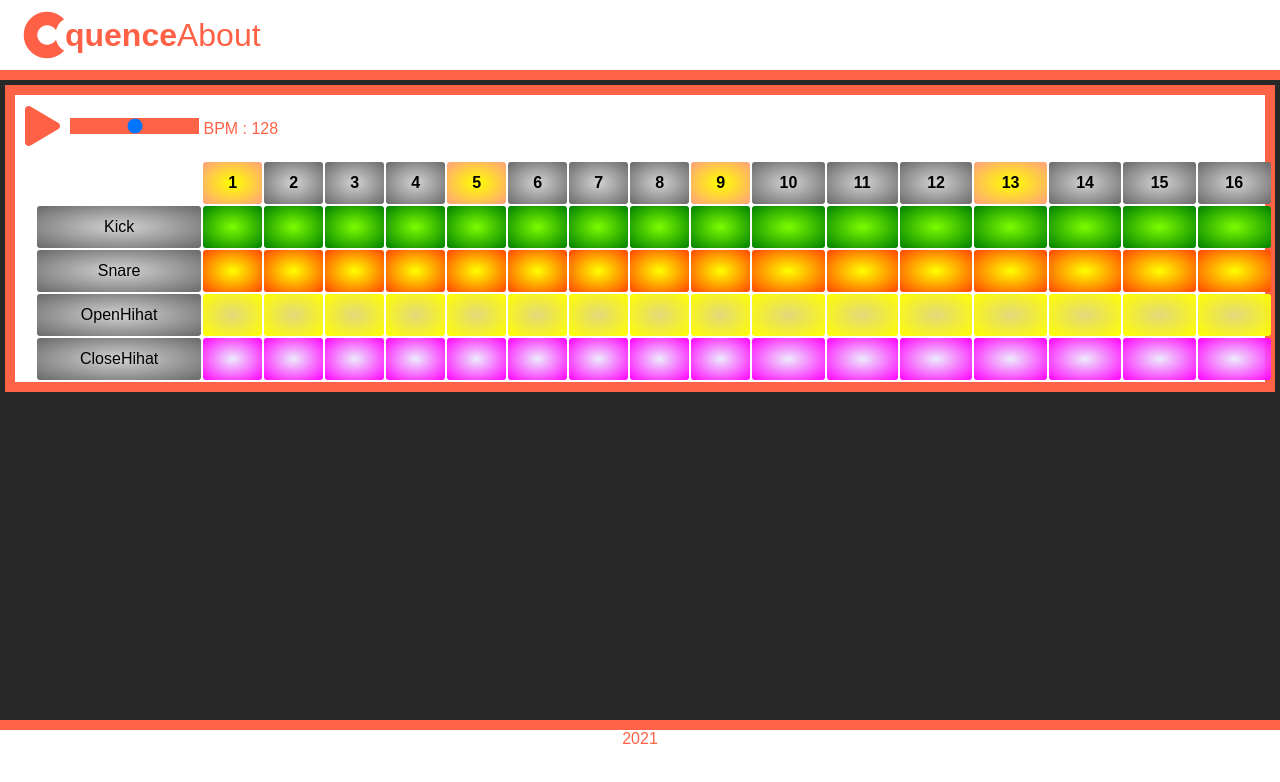
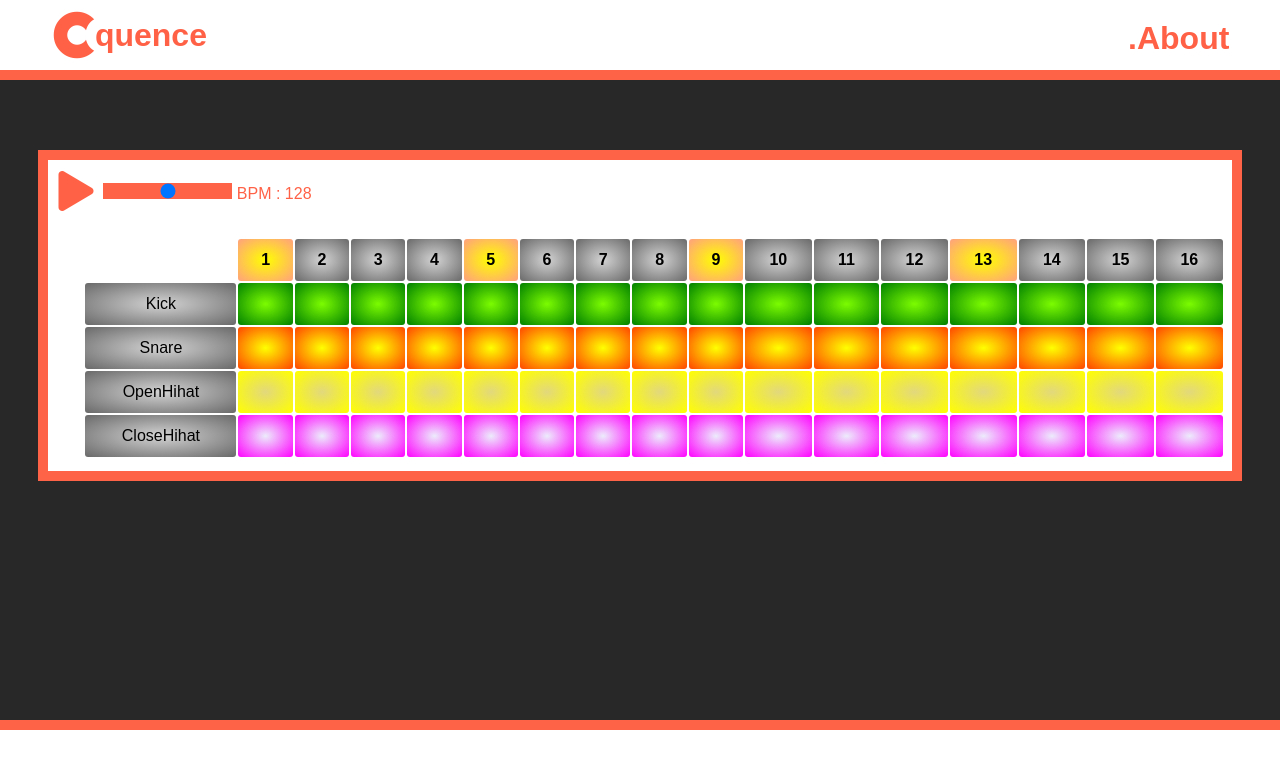
Before and after one commit to Polseznec/Project-Drum-sequencer, a plain HTML site: page index.html in a window 1280 px wide. Drawn offline with nearby package versions, Linux system fonts and the light colour scheme.

Commit message:
push exemple

```diff
--- a/index.html
+++ b/index.html
@@ -9,6 +9,7 @@
     <meta http-equiv="X-UA-Compatible" content="IE=edge">
     <meta name="viewport" content="width=device-width, initial-scale=1.0">
     <title>Drums Sequencer</title>
+    <script src="https://cdnjs.cloudflare.com/ajax/libs/tone/14.8.17/Tone.js"></script>
     <link rel="stylesheet" href="style.css">
     <link rel="stylesheet" href="https://cdnjs.cloudflare.com/ajax/libs/font-awesome/5.15.3/css/all.min.css">
     <script type="module" src="/index.js"></script>
@@ -20,11 +21,10 @@
         <div class="left-header">
             <i class="fab fa-cuttlefish"></i>
             <h1> quence</h1>
-            <div>
-                <a class="about" href="">About</a>
-            </div>
         </div>
-
+        <div>
+            <a class="about" href="">.About</a>
+        </div>
     </header>
 
     <section class="sequencer">
@@ -141,7 +141,7 @@
     <footer>
         <div>
             <ul>
-                <li>2021</li>
+                <li></li>
                 <!-- <li>2</li> -->
             </ul>
         </div>
--- a/index.js
+++ b/index.js
@@ -136,7 +136,6 @@ function resetPauseBtn() {
   playtBtn.firstChild.className = "playButton";
   playtBtn.firstChild.className = "fas fa-play";
   $('playtBtn td:first').removeClass("fas fa-stop");
-
 }
 */
 
@@ -252,7 +251,6 @@ snareButton.addEventListener("click", () => {
 //Close Hihat Sound
 
 /*
-
 List of Ideas
 
 I need (Mandatory):
@@ -270,7 +268,6 @@ I need (Mandatory):
     *
 
 --Exemple--
-
 ------------------------------------------------------------------------------------------
 
                      1beat (One Click)
@@ -290,7 +287,6 @@ O-Hat =>    |     | |     | |     | |     |     | =>
 Etc.. =>                                        |
                                                 |
 ------------------------------------------------------------------------------------------
-
 -- I wish (Bonus): --
     *
     * multi  samples bank by style (hxc, techno, house etc) load by buttons.... (obviously Array&object)
@@ -314,5 +310,4 @@ questions of th day :
     * js files organisation
 -- tuesday's Goals --
     * make the sequencer
-
 */
--- a/style.css
+++ b/style.css
@@ -36,23 +36,30 @@ a{
     text-decoration: none;
     outline: none;
     font-size: 2em;
+    margin-left: 0%;
+    justify-content: flex-end;
+
 }
 .fa-play, .fa-stop{
     font-size: 3em;
 }
 .left-header{
     display: flex;
-    justify-content: flex-start;
+    /* justify-content: flex-start; */
     align-items: center;
 }
 .fa-cuttlefish{
-    margin-left: 10%;
+    margin-left: 35%;
     font-size: 3em;
 }
 .about{
     float: right;
     justify-content: flex-end;
     align-items: center;
+    margin-top: 20%;
+    margin-right: 50%;
+    font-weight: bolder;
+
 }
 .control-zone{
     display: flex;
@@ -63,7 +70,8 @@ a{
     box-sizing: border-box 1px;
     background-color: white;
     border: solid 10px tomato;
-    margin: 5px;
+
+    margin: 70px 3%;
 }
 button{
     border: none;
@@ -94,7 +102,7 @@ input[type=range]::-ms-track {
     color: white;
 }
 
-.table td, table th{
+.table td, table, th{
     padding: 12px 15px;
     text-align: center;
     /* min-height: 500px;
@@ -183,6 +191,8 @@ ul{
     display: flex;
     justify-content: center;
     list-style: none;
+    margin: 13px;
+    font-size: 2em ;
 
 }
 footer {
@@ -191,4 +201,5 @@ footer {
     height: 10%;
     bottom: 0;
     border-top: solid 10px tomato;
+
 }
```
Also changed, not shown: 1 other file.
